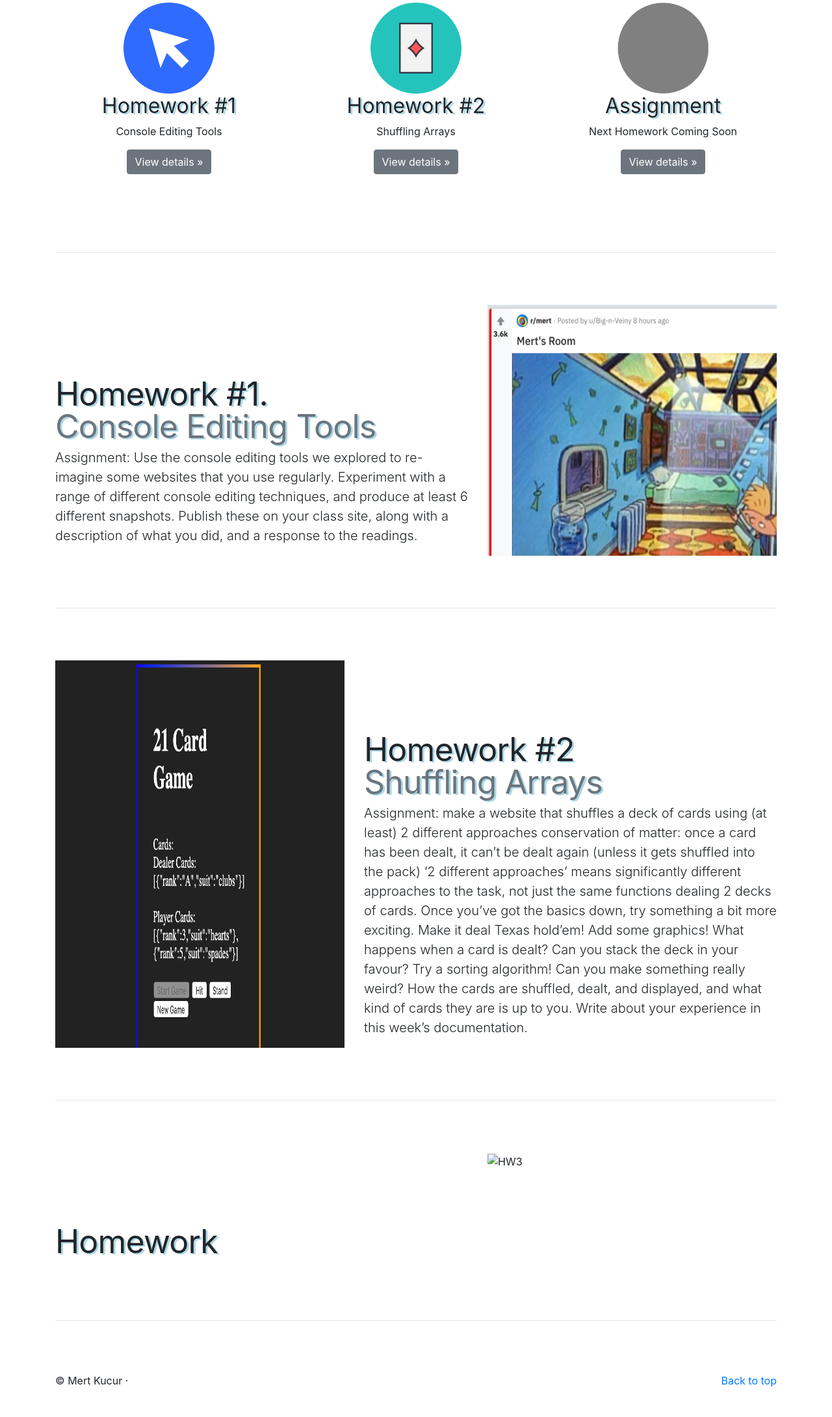
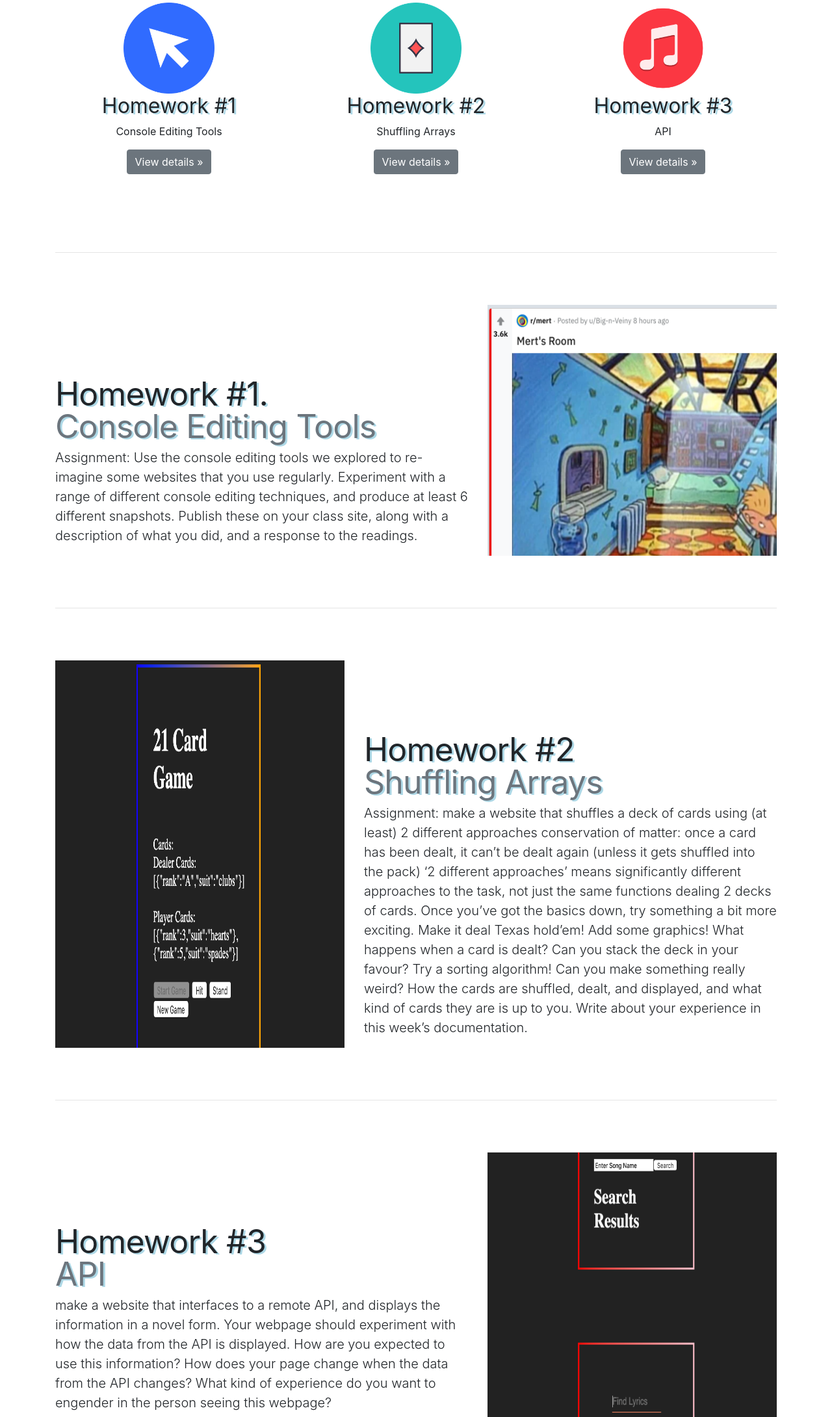
Before and after one commit to mertck/mksite, a plain HTML site: page index.html in a window 1280 px wide. Shown: the part 620-2800 px from the top of the page at 65% size. Drawn offline with nearby package versions, Linux system fonts and the light colour scheme.

Commit message:
Updating main page for hw #3

```diff
--- a/index.html
+++ b/index.html
@@ -85,10 +85,10 @@
         <p><a class="btn btn-secondary" href="wphw2.html" role="button">View details &raquo;</a></p>
       </div>
       <div class="col-lg-4">
-        <img src="img/greyicon.png" width="140" height="140" alt="Empty">
-        <h2>Assignment</h2>
-        <p>Next Homework Coming Soon</p>
-        <p><a class="btn btn-secondary" href="index.html" role="button">View details &raquo;</a></p>
+        <img src="img/musicicon.png" width="140" height="140" alt="Empty">
+        <h2>Homework #3</h2>
+        <p>API</p>
+        <p><a class="btn btn-secondary" href="wphw3part2.html" role="button">View details &raquo;</a></p>
       </div>
     </div>
 
@@ -128,11 +128,13 @@ Once you’ve got the basics down, try something a bit more exciting. Make it de
 
     <div class="row featurette">
       <div class="col-md-7">
-        <h2 class="featurette-heading">Homework <br> <span class="text-muted"> </span></h2>
-        <p class="lead"> </p>
+        <h2 class="featurette-heading">Homework #3 <br> <span class="text-muted"> API </span></h2>
+        <p class="lead"> make a website that interfaces to a remote API, and displays the information in a novel form.
+Your webpage should experiment with how the data from the API is displayed. How are you expected to use this information? How does your page change when the data from the API changes? What kind of experience do you want to engender in the person seeing this webpage?
+ </p>
       </div>
       <div class="col-md-5">
-        <img src="img/hw3.jpg" width="100%" height="100%" alt="HW3">
+        <img src="img/hw3pic1.png" width="100%" height="100%" alt="HW3">
       </div>
     </div>
 
```
Also changed, not shown: img/hw3pic1.png (added), img/musicicon.png (added), 1 other file.
